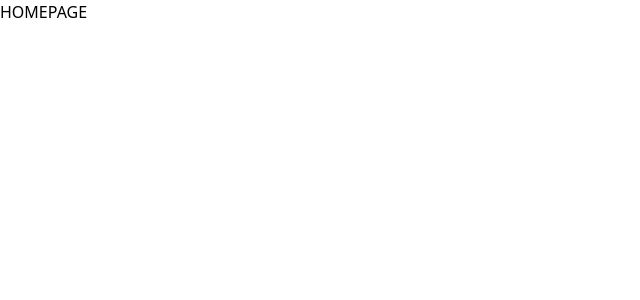
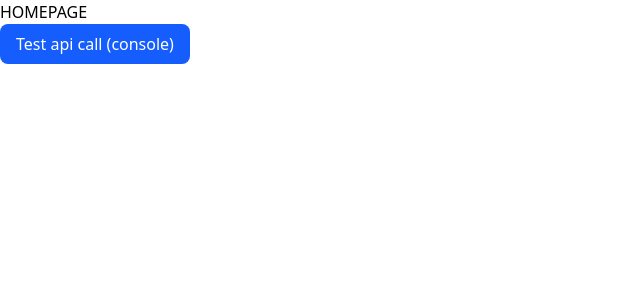
Before and after one commit to vicbenham/banking-app, an Angular app: page / in a window 1280 px wide. Shown: the top 300 px of the page, without its empty margins (0-640 px from the left). Built offline with nearby package versions, Linux system fonts and the light colour scheme.

Commit message:
added api connector

```diff
--- /dev/null
+++ b/src/app/api.service.ts
@@ -0,0 +1,14 @@
+import { Injectable } from '@angular/core';
+import { HttpClient } from '@angular/common/http';
+import { Observable } from 'rxjs';
+
+@Injectable({ providedIn: 'root' })
+export class ApiService {
+  private base = 'https://coding-bank.fly.dev';
+
+  constructor(private http: HttpClient) {}
+
+  getAccounts(): Observable<any> {
+    return this.http.get(`${this.base}/accounts`);
+  }
+}
--- a/src/app/app.config.ts
+++ b/src/app/app.config.ts
@@ -2,10 +2,12 @@ import { ApplicationConfig, provideBrowserGlobalErrorListeners } from '@angular/
 import { provideRouter } from '@angular/router';
 
 import { routes } from './app.routes';
+import {provideHttpClient} from '@angular/common/http';
 
 export const appConfig: ApplicationConfig = {
   providers: [
     provideBrowserGlobalErrorListeners(),
+    provideHttpClient(),
     provideRouter(routes)
   ]
 };
--- a/src/app/app.html
+++ b/src/app/app.html
@@ -1 +1,9 @@
 <router-outlet />
+
+<button (click)="load()"
+        class="px-4 py-2 rounded-lg bg-blue-600 text-white font-medium
+         hover:bg-blue-700 active:bg-blue-800
+         focus:outline-none focus:ring-2 focus:ring-blue-400
+         transition">
+  Test api call (console)
+</button>
--- a/src/app/app.ts
+++ b/src/app/app.ts
@@ -1,5 +1,6 @@
 import { Component, signal } from '@angular/core';
 import { RouterOutlet } from '@angular/router';
+import {ApiService} from './api.service';
 
 @Component({
   selector: 'app-root',
@@ -9,4 +10,12 @@ import { RouterOutlet } from '@angular/router';
 })
 export class App {
   protected readonly title = signal('banking');
+
+  constructor(private api: ApiService) {
+  }
+
+  load() {
+    this.api.getAccounts().subscribe(console.log);
+  }
+
 }
--- /dev/null
+++ b/src/environments/environment.ts
@@ -0,0 +1,4 @@
+export const environment = {
+  production: false,
+  apiUrl: 'https://coding-bank.fly.dev'
+};
```
